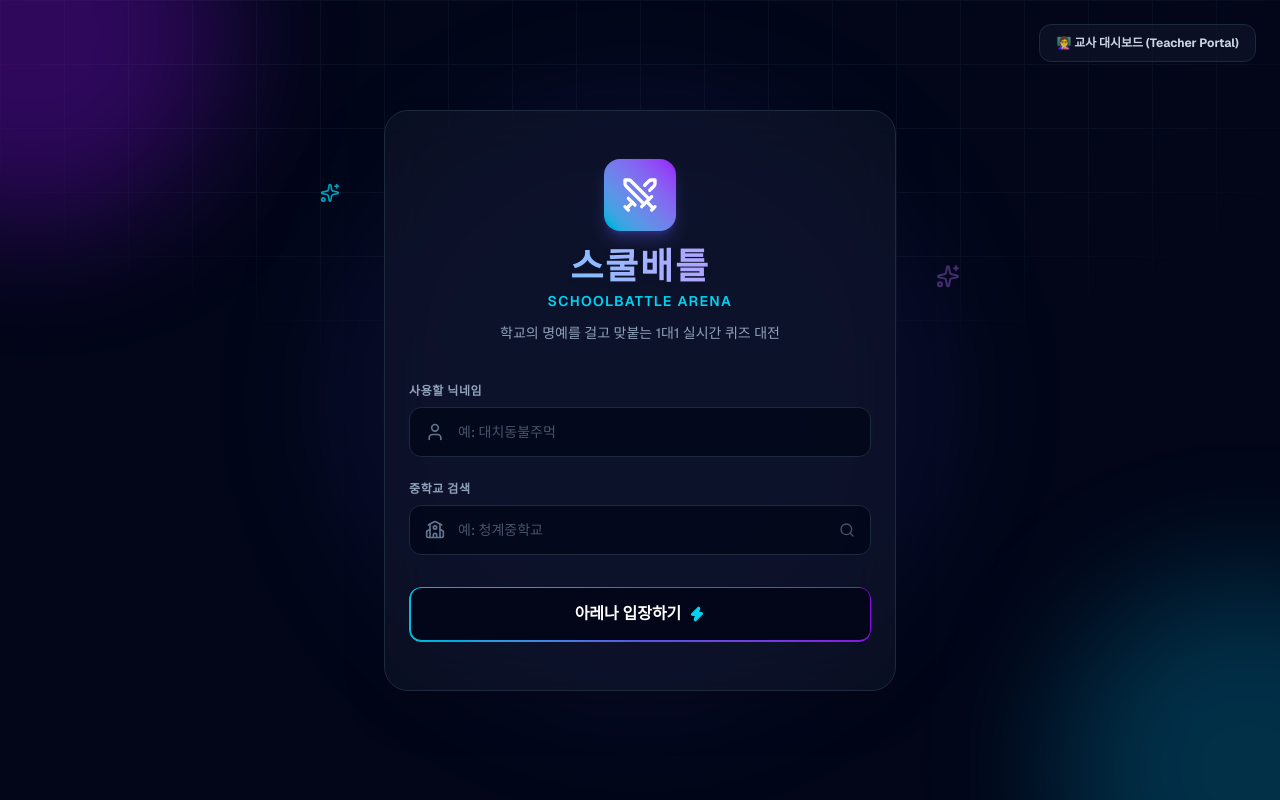
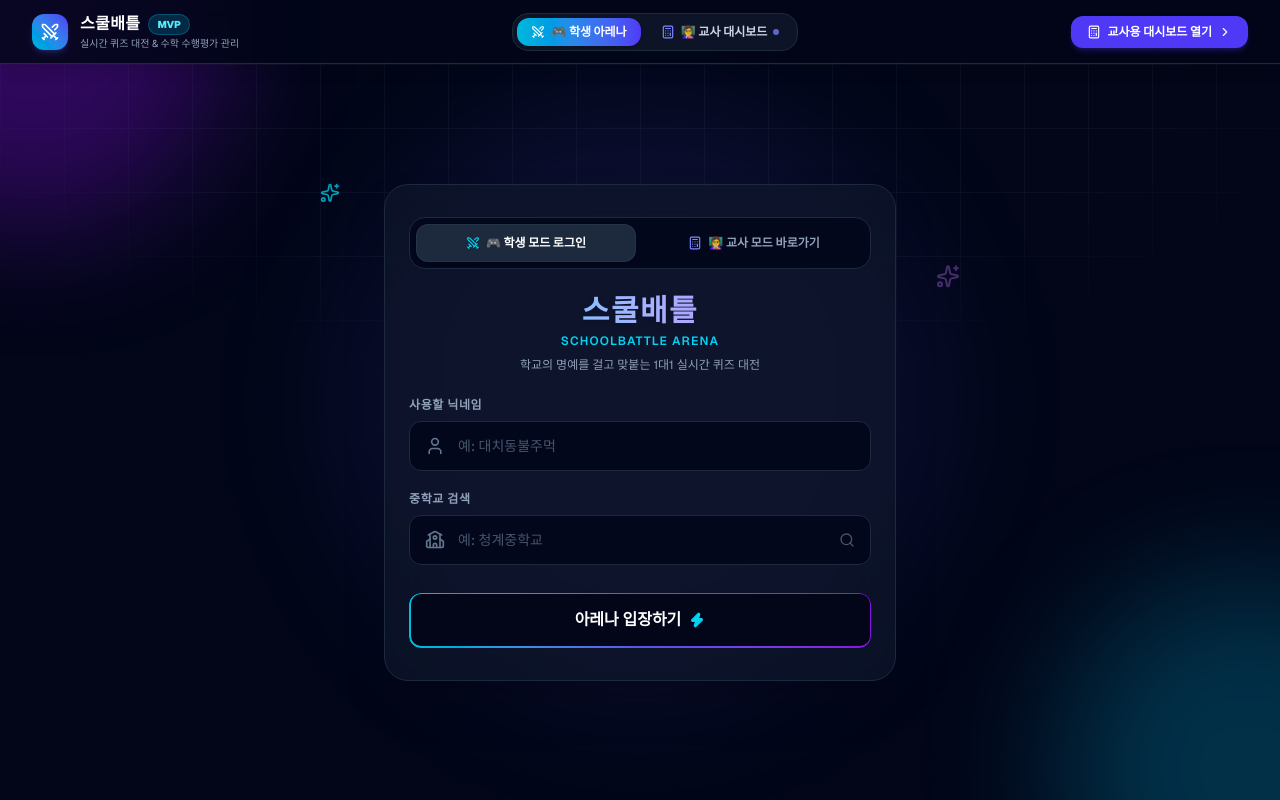
Before and after one commit to yunha2604-hub/battle-study, a Next.js app: page / in a window 1280 px wide. Built offline with nearby package versions, Linux system fonts and the light colour scheme.

Commit message:
feat: 홈 화면 상단 글로벌 내비게이션 메뉴 및 교사 모드 전환 탭 추가

```diff
--- a/src/components/LandingPage.tsx
+++ b/src/components/LandingPage.tsx
@@ -2,7 +2,7 @@
 
 import React, { useState, useEffect } from "react";
 import { motion, AnimatePresence } from "framer-motion";
-import { Swords, School, Search, Zap, User, Sparkles } from "lucide-react";
+import { Swords, School, Search, Zap, User, Sparkles, Calculator, BookOpen, ChevronRight } from "lucide-react";
 
 interface LandingPageProps {
   onJoin: (nickname: string, school: string) => void;
@@ -66,23 +66,70 @@ export default function LandingPage({ onJoin, onGoToTeacherDashboard }: LandingP
   };
 
   return (
-    <div className="relative min-h-screen flex items-center justify-center overflow-hidden bg-slate-950">
+    <div className="relative min-h-screen flex flex-col justify-between overflow-hidden bg-slate-950 pt-16">
+
+      {/* Top Global Navigation Bar (상단 메뉴 바) */}
+      <header className="fixed top-0 left-0 right-0 z-50 bg-slate-950/85 backdrop-blur-md border-b border-slate-800 px-4 md:px-8 py-3 flex items-center justify-between shadow-lg">
+        {/* Logo */}
+        <div className="flex items-center gap-3">
+          <div className="p-2 rounded-xl bg-gradient-to-tr from-cyan-500 to-indigo-600 text-white shadow-md shadow-indigo-500/20">
+            <Swords className="w-5 h-5" />
+          </div>
+          <div>
+            <div className="flex items-center gap-2">
+              <span className="font-black text-white text-base tracking-wide">스쿨배틀</span>
+              <span className="px-2 py-0.5 rounded-full text-[10px] font-black bg-cyan-500/20 text-cyan-300 border border-cyan-500/30">
+                MVP
+              </span>
+            </div>
+            <p className="text-[10px] text-slate-400 hidden sm:block">실시간 퀴즈 대전 & 수학 수행평가 관리</p>
+          </div>
+        </div>
+
+        {/* Center / Navigation Menu Items */}
+        <nav className="flex items-center gap-1.5 bg-slate-900/90 border border-slate-800 p-1 rounded-2xl">
+          <button
+            type="button"
+            className="px-3.5 py-1.5 rounded-xl text-xs font-black bg-gradient-to-r from-cyan-500 to-indigo-600 text-white shadow-sm flex items-center gap-1.5 cursor-pointer"
+          >
+            <Swords className="w-3.5 h-3.5" />
+            <span>🎮 학생 아레나</span>
+          </button>
+
           {onGoToTeacherDashboard && (
             <button
               type="button"
               onClick={onGoToTeacherDashboard}
-          className="absolute top-6 right-6 px-4 py-2.5 text-xs font-bold text-slate-300 hover:text-white bg-slate-900/60 hover:bg-slate-900 border border-slate-800 rounded-xl transition-all cursor-pointer z-50 flex items-center gap-1.5"
+              className="px-3.5 py-1.5 rounded-xl text-xs font-bold text-slate-300 hover:text-white hover:bg-slate-800 transition-all flex items-center gap-1.5 cursor-pointer"
             >
-          <span>👩‍🏫 교사 대시보드 (Teacher Portal)</span>
+              <Calculator className="w-3.5 h-3.5 text-indigo-400" />
+              <span>👩‍🏫 교사 대시보드</span>
+              <span className="w-1.5 h-1.5 rounded-full bg-indigo-400 animate-pulse" />
             </button>
           )}
+        </nav>
+
+        {/* Right CTA */}
+        {onGoToTeacherDashboard && (
+          <button
+            type="button"
+            onClick={onGoToTeacherDashboard}
+            className="hidden md:flex px-4 py-2 bg-indigo-600 hover:bg-indigo-500 text-white rounded-xl text-xs font-black shadow-md shadow-indigo-600/25 transition-all cursor-pointer items-center gap-1.5 hover:scale-103"
+          >
+            <Calculator className="w-3.5 h-3.5" />
+            <span>교사용 대시보드 열기</span>
+            <ChevronRight className="w-3.5 h-3.5" />
+          </button>
+        )}
+      </header>
+
       {/* Background Particles / Grid */}
-      <div className="absolute inset-0 bg-[linear-gradient(to_right,#0f172a_1px,transparent_1px),linear-gradient(to_bottom,#0f172a_1px,transparent_1px)] bg-[size:4rem_4rem] [mask-image:radial-gradient(ellipse_60%_50%_at_50%_0%,#000_70%,transparent_100%)] opacity-60" />
+      <div className="absolute inset-0 bg-[linear-gradient(to_right,#0f172a_1px,transparent_1px),linear-gradient(to_bottom,#0f172a_1px,transparent_1px)] bg-[size:4rem_4rem] [mask-image:radial-gradient(ellipse_60%_50%_at_50%_0%,#000_70%,transparent_100%)] opacity-60 pointer-events-none" />
 
       {/* Glow Effects */}
-      <div className="absolute -top-40 -left-40 w-96 h-96 bg-purple-600/30 rounded-full blur-3xl" />
-      <div className="absolute -bottom-40 -right-40 w-96 h-96 bg-cyan-600/30 rounded-full blur-3xl" />
-      <div className="absolute top-1/2 left-1/2 -translate-x-1/2 -translate-y-1/2 w-[600px] h-[600px] bg-indigo-500/10 rounded-full blur-3xl" />
+      <div className="absolute -top-40 -left-40 w-96 h-96 bg-purple-600/30 rounded-full blur-3xl pointer-events-none" />
+      <div className="absolute -bottom-40 -right-40 w-96 h-96 bg-cyan-600/30 rounded-full blur-3xl pointer-events-none" />
+      <div className="absolute top-1/2 left-1/2 -translate-x-1/2 -translate-y-1/2 w-[600px] h-[600px] bg-indigo-500/10 rounded-full blur-3xl pointer-events-none" />
 
       {/* Floating Sparkles */}
       <div className="absolute inset-0 overflow-hidden pointer-events-none">
@@ -109,35 +156,50 @@ export default function LandingPage({ onJoin, onGoToTeacherDashboard }: LandingP
       </div>
 
       {/* Main Container */}
+      <div className="flex-1 flex items-center justify-center p-4">
         <motion.div
           initial={{ opacity: 0, y: 30 }}
           animate={{ opacity: 1, y: 0 }}
           transition={{ duration: 0.8 }}
-        className="relative z-10 w-full max-w-lg px-6 py-12 mx-4 bg-slate-900/60 backdrop-blur-xl border border-slate-800 rounded-3xl shadow-2xl"
+          className="relative z-10 w-full max-w-lg px-6 py-8 mx-auto bg-slate-900/70 backdrop-blur-xl border border-slate-800 rounded-3xl shadow-2xl space-y-6"
         >
+          {/* Mode Switcher Tabs inside the Card */}
+          <div className="grid grid-cols-2 gap-2 p-1.5 bg-slate-950/80 border border-slate-800 rounded-2xl">
+            <button
+              type="button"
+              className="py-2.5 rounded-xl text-xs font-black bg-slate-800 text-white shadow-sm flex items-center justify-center gap-1.5 cursor-pointer border border-slate-700/50"
+            >
+              <Swords className="w-3.5 h-3.5 text-cyan-400" />
+              <span>🎮 학생 모드 로그인</span>
+            </button>
+
+            {onGoToTeacherDashboard && (
+              <button
+                type="button"
+                onClick={onGoToTeacherDashboard}
+                className="py-2.5 rounded-xl text-xs font-bold text-slate-400 hover:text-white hover:bg-slate-800/60 transition-all flex items-center justify-center gap-1.5 cursor-pointer"
+              >
+                <Calculator className="w-3.5 h-3.5 text-indigo-400" />
+                <span>👩‍🏫 교사 모드 바로가기</span>
+              </button>
+            )}
+          </div>
+
           {/* Logo / Header */}
-        <div className="text-center mb-10">
-          <motion.div
-            initial={{ scale: 0.5, rotate: -15 }}
-            animate={{ scale: 1, rotate: 0 }}
-            transition={{ type: "spring", stiffness: 200, damping: 15 }}
-            className="inline-flex p-4 rounded-2xl bg-gradient-to-tr from-cyan-500 to-purple-600 shadow-lg shadow-indigo-500/30 mb-4"
-          >
-            <Swords className="w-10 h-10 text-white" />
-          </motion.div>
-          <h1 className="text-4xl font-extrabold tracking-wider bg-clip-text text-transparent bg-gradient-to-r from-cyan-400 via-indigo-300 to-purple-400 drop-shadow-md font-sans">
+          <div className="text-center">
+            <h1 className="text-3xl font-extrabold tracking-wider bg-clip-text text-transparent bg-gradient-to-r from-cyan-400 via-indigo-300 to-purple-400 drop-shadow-md font-sans">
               스쿨배틀
             </h1>
-          <p className="text-sm font-semibold tracking-widest text-cyan-400 mt-1 uppercase">
+            <p className="text-xs font-semibold tracking-widest text-cyan-400 mt-1 uppercase">
               SchoolBattle Arena
             </p>
-          <p className="text-slate-400 text-sm mt-3">
+            <p className="text-slate-400 text-xs mt-2">
               학교의 명예를 걸고 맞붙는 1대1 실시간 퀴즈 대전
             </p>
           </div>
 
           {/* Form */}
-        <form onSubmit={handleSubmit} className="space-y-6">
+          <form onSubmit={handleSubmit} className="space-y-5">
           {error && (
             <motion.div
               initial={{ opacity: 0, y: -10 }}
@@ -236,5 +298,6 @@ export default function LandingPage({ onJoin, onGoToTeacherDashboard }: LandingP
         </form>
       </motion.div>
     </div>
+    </div>
   );
 }
```
Lines whose indentation alone changed are shown as unchanged.
